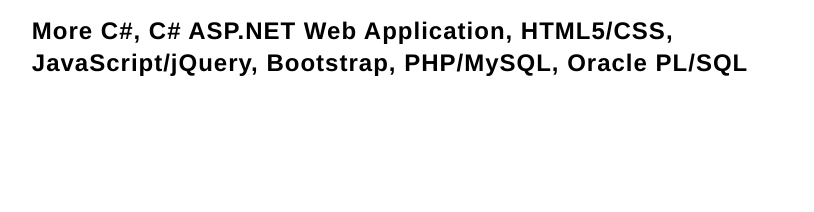
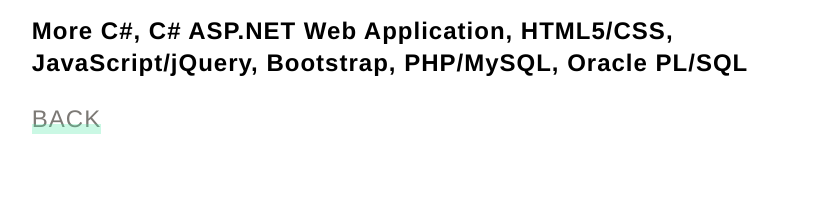
Before and after one commit to pborlongan/pborlongan.github.io, a Jekyll site: the page built from about me/index.html, in a window 1280 px wide. Shown: the part 969-1181 px from the top of the page, without its empty margins (229-1043 px from the left). Built offline with Jekyll 4.4.1, drawn with Linux system fonts in a browser that asks for light colours; before the commit the page ends 1128 px from its top, so only the background shows below that.

Commit message:
Update index.html

```diff
--- a/about me/index.html
+++ b/about me/index.html
@@ -19,3 +19,5 @@
             <p><i>I learned (and still learning about) the following at NAIT:</i></p>
             <p><b>More C#, C# ASP.NET Web Application, HTML5/CSS, JavaScript/jQuery, Bootstrap, PHP/MySQL, Oracle PL/SQL</b></p>
         </div>
+
+        <p><a href="../index.html">BACK</a></p>
```
